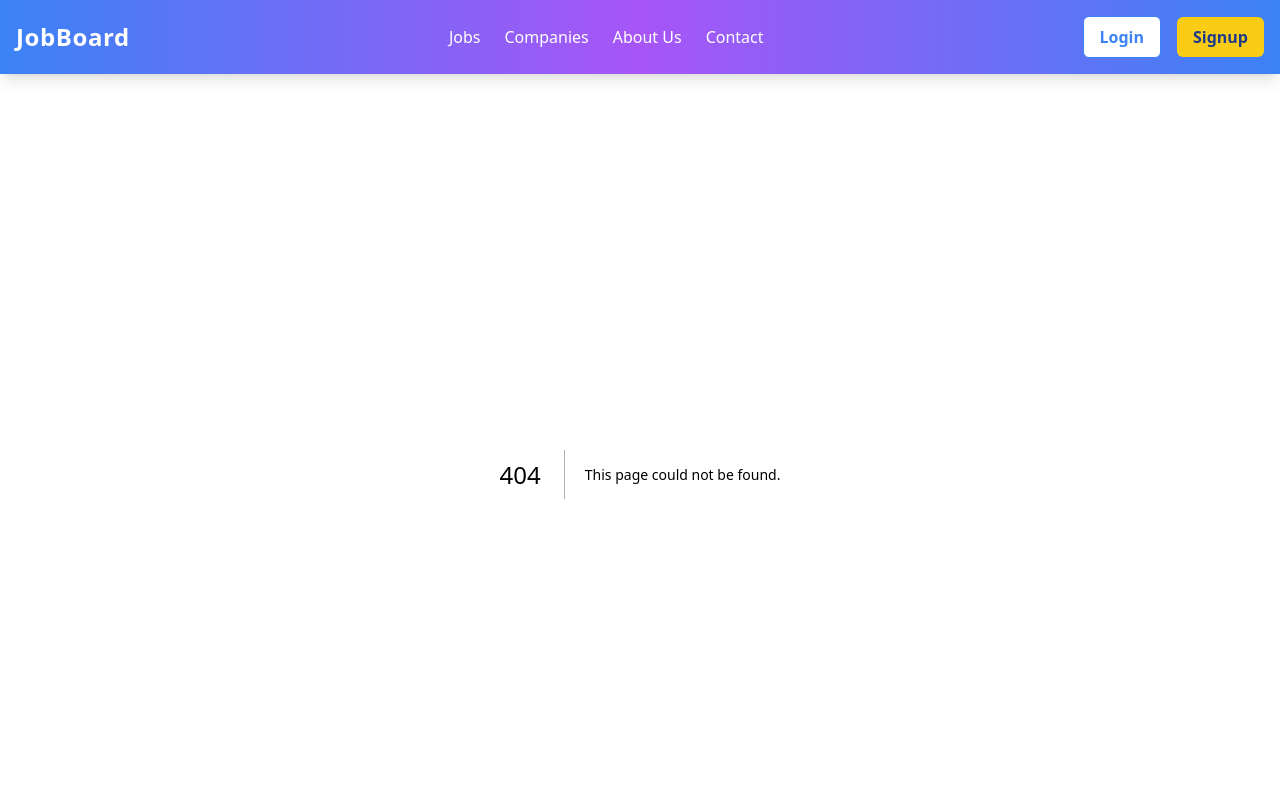
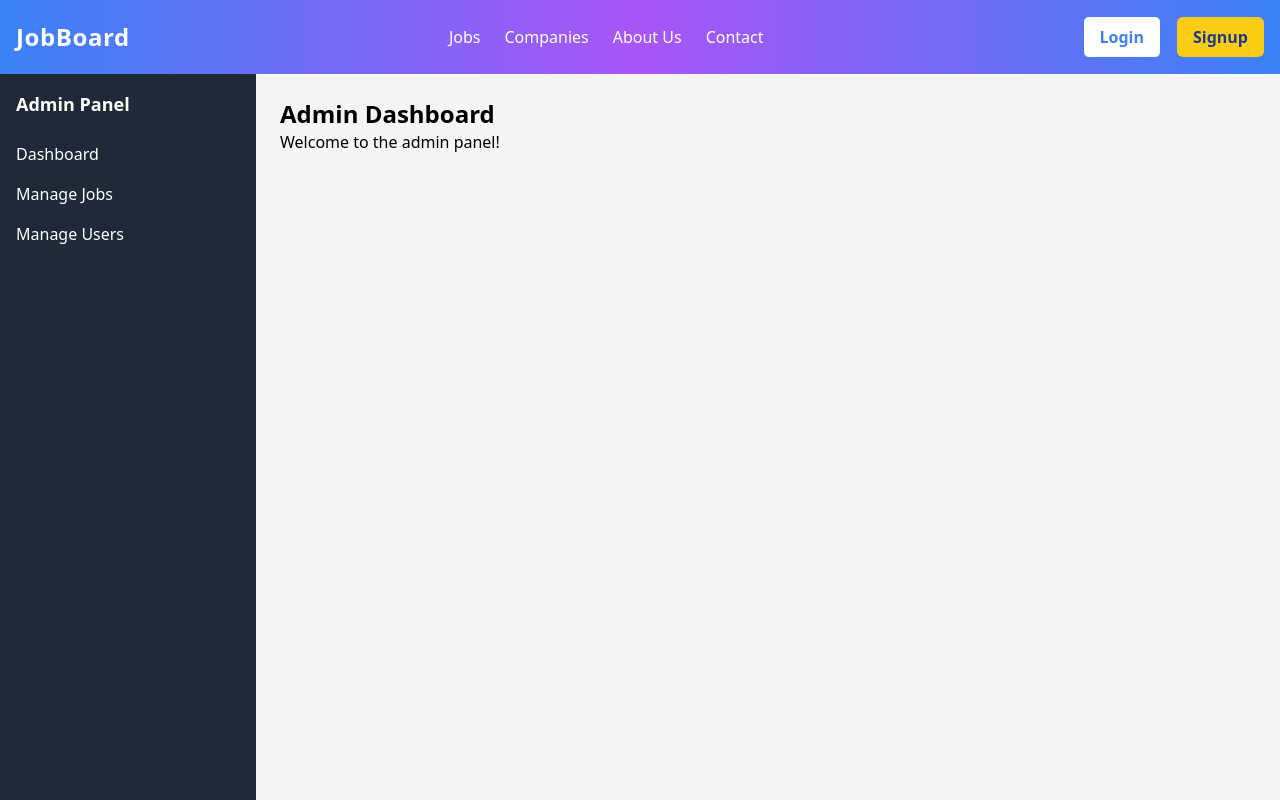
Before and after one commit to Masigacodes/gomycode-job-board, a Next.js app: page /dashboard in a window 1280 px wide. Before the commit this address had no page. Shown: the top 800 px of the page. Built offline with nearby package versions, Linux system fonts and the light colour scheme.

Commit message:
change the admin to dashboard

```diff
--- a/src/components/ui/AdminLayout.tsx
+++ b/src/components/ui/AdminLayout.tsx
@@ -1,3 +1,5 @@
+import Link from "next/link";
+
 const AdminLayout: React.FC<{ children: React.ReactNode }> = ({ children }) => {
     return (
       <div className="flex min-h-screen">
@@ -7,13 +9,13 @@
           <nav>
             <ul>
               <li className="px-4 py-2 hover:bg-gray-700">
-                <a href="/admin/dashboard">Dashboard</a>
+                <Link href="/dashboard">Dashboard</Link>
               </li>
               <li className="px-4 py-2 hover:bg-gray-700">
-                <a href="/admin/jobs">Manage Jobs</a>
+                <Link href="/dashboard/jobs">Manage Jobs</Link>
               </li>
               <li className="px-4 py-2 hover:bg-gray-700">
-                <a href="/admin/users">Manage Users</a>
+                <Link href="/dashboard/users">Manage Users</Link>
               </li>
             </ul>
           </nav>
```
Also changed, not shown: src/app/(pages)/about/page.tsx (renamed from src/app/about/page.tsx), src/app/(pages)/companies/data.ts (renamed from src/app/companies/data.ts), src/app/(pages)/companies/data2.ts (renamed from src/app/companies/data2.ts), src/app/(pages)/companies/page.tsx (renamed from src/app/companies/page.tsx), src/app/(pages)/companies2/page.tsx (renamed from src/app/companies2/page.tsx), src/app/(pages)/contact/page.tsx (renamed from src/app/contact/page.tsx), src/app/(pages)/dashboard/jobs/page.tsx (renamed from src/app/admin/dashboard/jobs/page.tsx), src/app/(pages)/dashboard/page.tsx (renamed from src/app/admin/dashboard/page.tsx), src/app/(pages)/dashboard/users/page.tsx (renamed from src/app/admin/dashboard/users/page.tsx), src/app/(pages)/jobs/page.tsx (renamed from src/app/jobs/page.tsx).
